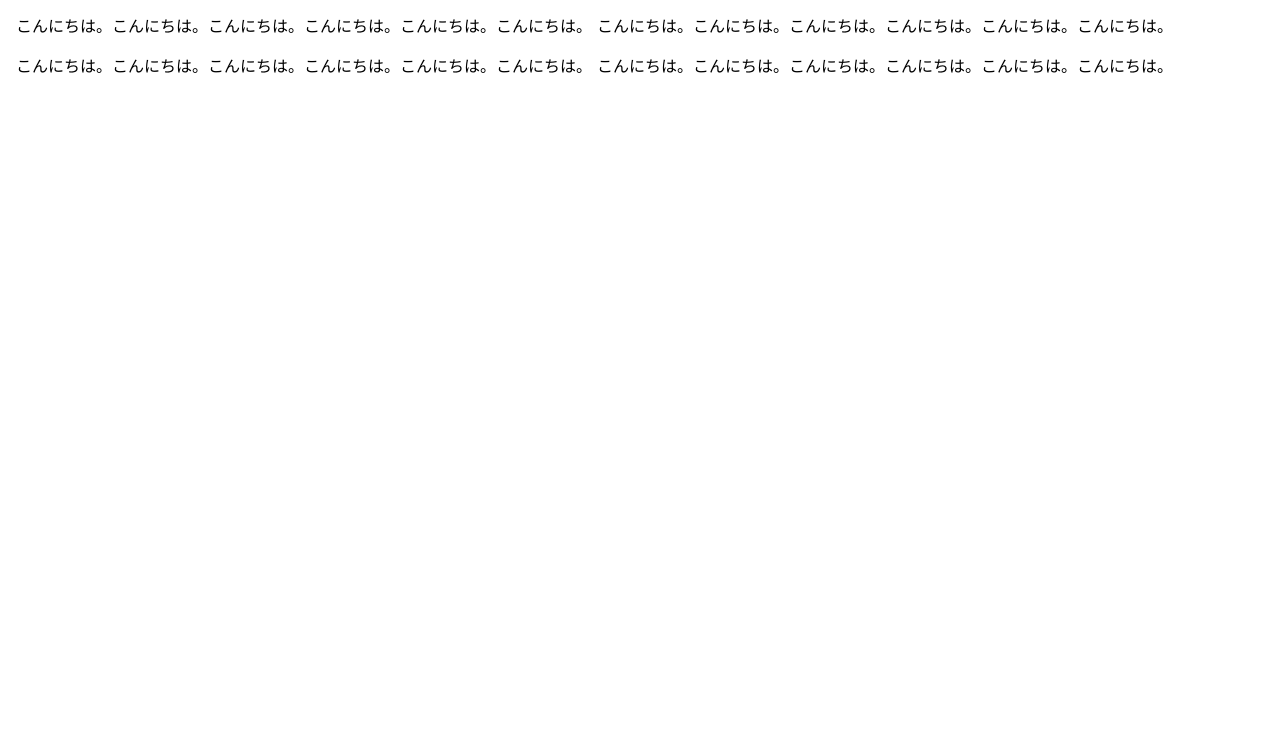
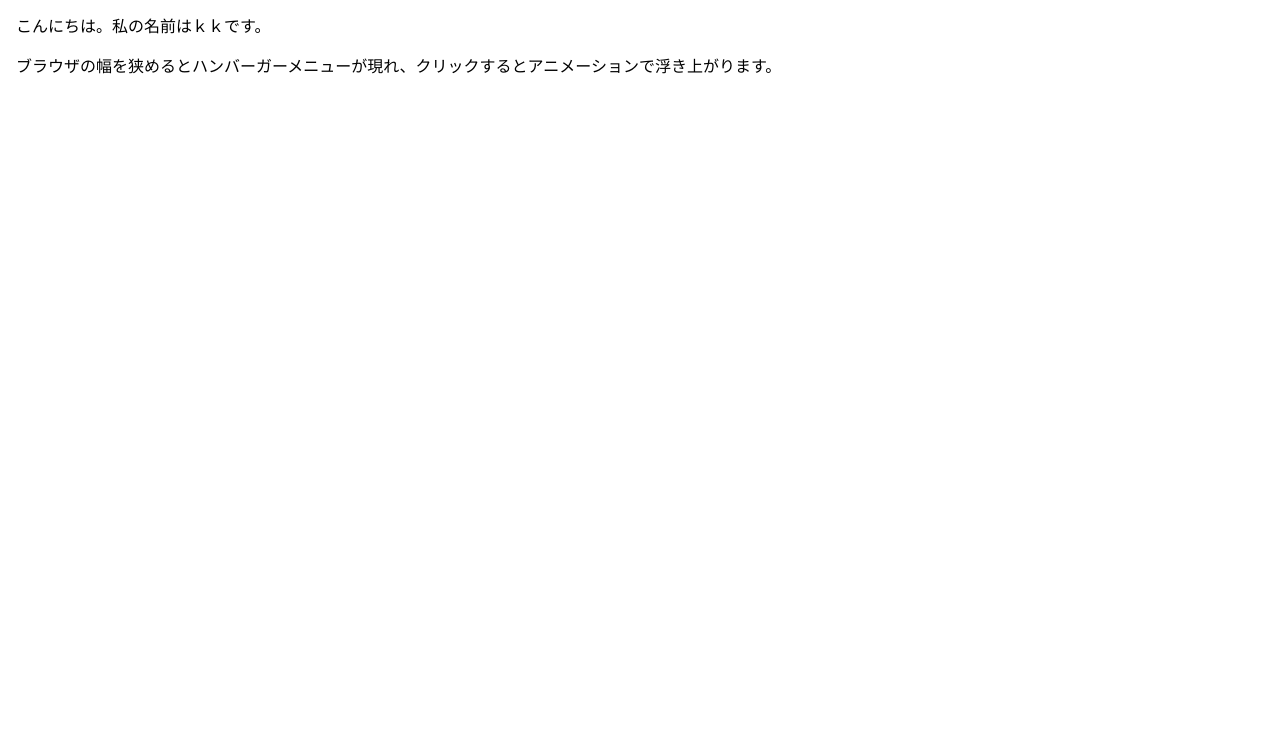
Before and after one commit to komatsu00001/hamburger_menu_01, a plain HTML site: page index.html in a window 1280 px wide. Shown: the part 67-800 px from the top of the page. Drawn offline with Linux system fonts and the light colour scheme.

Commit message:
add profile html file

```diff
--- a/index.html
+++ b/index.html
@@ -44,12 +44,10 @@
 
     <main>
         <p>
-            こんにちは。こんにちは。こんにちは。こんにちは。こんにちは。こんにちは。
-            こんにちは。こんにちは。こんにちは。こんにちは。こんにちは。こんにちは。
+            こんにちは。私の名前はｋｋです。
         </p>
         <p>
-            こんにちは。こんにちは。こんにちは。こんにちは。こんにちは。こんにちは。
-            こんにちは。こんにちは。こんにちは。こんにちは。こんにちは。こんにちは。
+          ブラウザの幅を狭めるとハンバーガーメニューが現れ、クリックするとアニメーションで浮き上がります。
         </p>
     </main>
 
```
